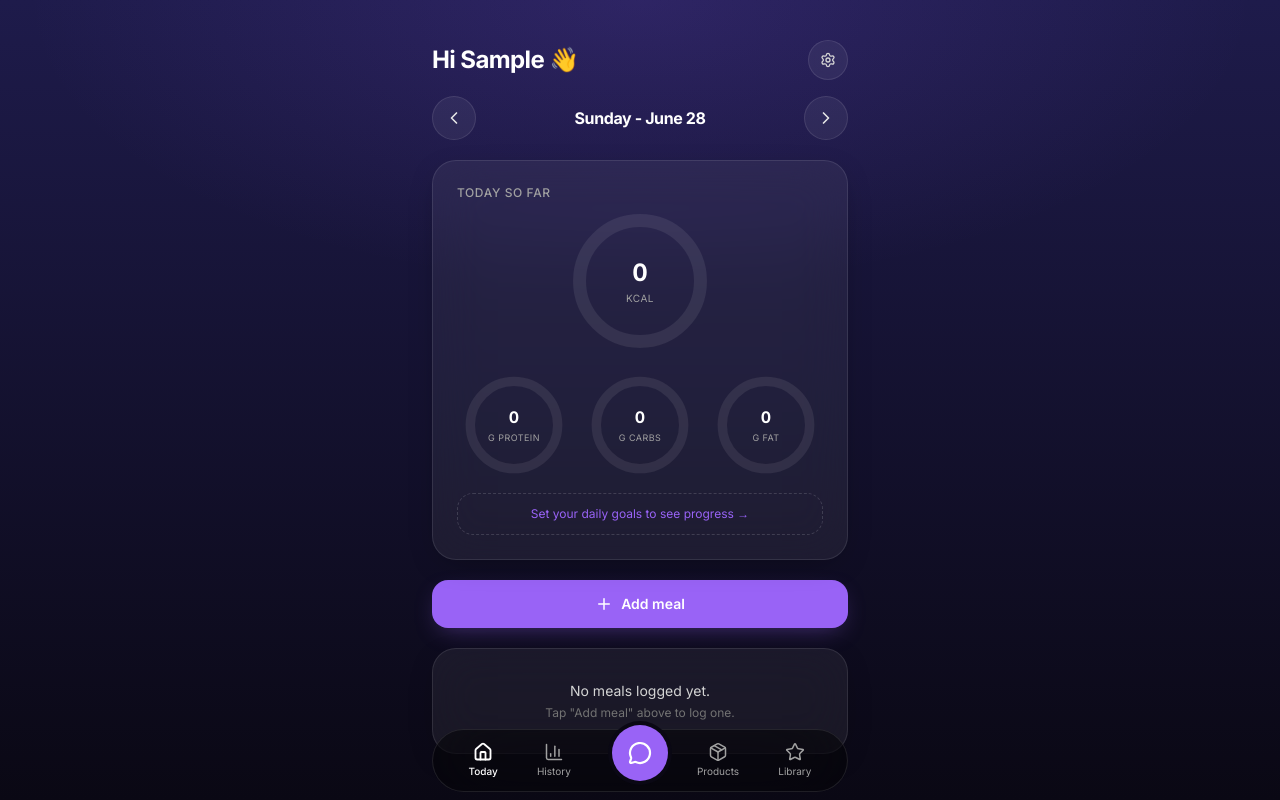
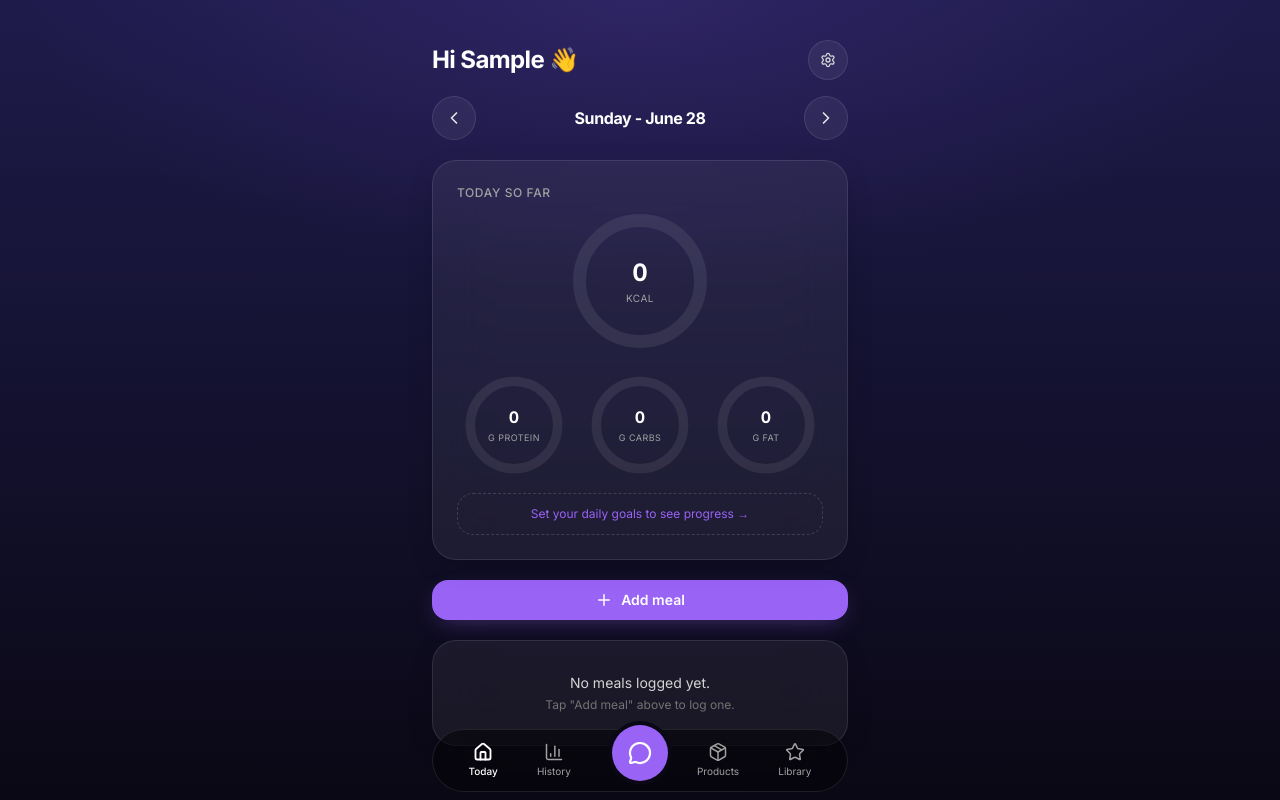
Before and after one commit to valentinalorcap/klara-app, a Next.js app: page /today in a window 1280 px wide. Built offline with nearby package versions, Linux system fonts and the light colour scheme; no server answers; the database is empty; sample sign-in values are in the browser's storage.

Commit message:
polish(today): slimmer Finish day and Add meal buttons

```diff
--- a/src/app/(app)/today/page.tsx
+++ b/src/app/(app)/today/page.tsx
@@ -163,7 +163,7 @@ export default async function TodayPage({
         {meals.length > 0 ? <FinishDayButton dateKey={dateKey} closed={!!dayEval} /> : null}
         <Link
           href={newMealHref}
-          className="flex flex-1 items-center justify-center gap-2 rounded-2xl bg-[var(--accent)] px-4 py-3.5 text-sm font-semibold text-white shadow-[0_8px_24px_-8px_var(--accent-glow)] transition hover:bg-[var(--accent-hover)] active:scale-[0.98]"
+          className="flex flex-1 items-center justify-center gap-2 rounded-2xl bg-[var(--accent)] px-4 py-2.5 text-sm font-semibold text-white shadow-[0_8px_24px_-8px_var(--accent-glow)] transition hover:bg-[var(--accent-hover)] active:scale-[0.98]"
         >
           <Plus size={18} />
           Add meal
--- a/src/components/FinishDayButton.tsx
+++ b/src/components/FinishDayButton.tsx
@@ -22,7 +22,7 @@ export function FinishDayButton({ dateKey, closed }: { dateKey: string; closed?:
       onClick={run}
       disabled={pending || closed}
       className={cn(
-        'flex flex-1 items-center justify-center gap-2 rounded-2xl border px-4 py-3.5 text-sm font-semibold transition',
+        'flex flex-1 items-center justify-center gap-2 rounded-2xl border px-4 py-2.5 text-sm font-semibold transition',
         closed
           ? 'cursor-default border-white/10 bg-white/[0.04] text-neutral-500'
           : 'border-[var(--accent)]/30 bg-[var(--accent)]/10 text-[var(--accent)] hover:bg-[var(--accent)]/15 disabled:opacity-50',
```
